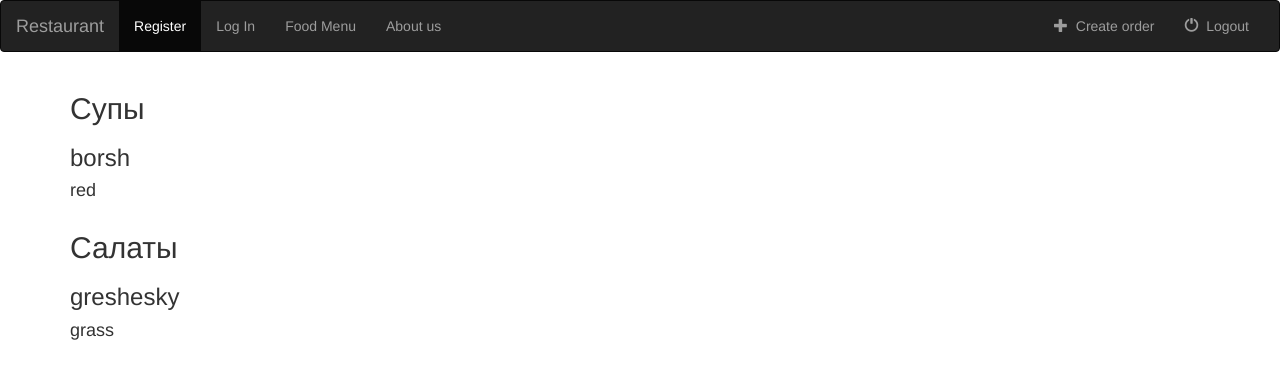
After one commit to KuzminKirill/restaurant, a Django app: page /menu/ in a window 1280 px wide. The commit adds this page. Shown: the top 379 px of the page. Run offline with Django 3.2, Linux system fonts and the light colour scheme; data comes from the database, SQL or seed files in the repository; some libraries are stand-ins or nearby versions.

```diff
--- a/polls/templates/polls/main.html
+++ b/polls/templates/polls/main.html
@@ -28,6 +28,8 @@
             <ul class="nav navbar-nav">
                 <li class="{% block register_active %}{% endblock %}"><a href="{% url 'polls:register' %}">Register</a></li>
                 <li class="{% block login_active %}{% endblock %}"><a href="{% url 'polls:login_user' %}">Log In</a></li>
+                <li class="{% block menu %}{% endblock %}"><a href="{% url 'polls:show_menu' %}">Food Menu</a></li>
+                <li class="{% block about %}{% endblock %}"><a href="{% url 'polls:about' %}">About us</a></li>
             </ul>
             <ul class="nav navbar-nav navbar-right">
                 <li>
--- /dev/null
+++ b/polls/templates/polls/menu.html
@@ -0,0 +1,22 @@
+{% extends 'polls/main.html' %}
+{% block title %}Register{% endblock %}
+{% block register_active %}active{% endblock %}
+
+{% block body %}
+    <div class="row">
+        <div class="container">
+            <h2> Супы </h2>
+                {% for soup in soup %}
+                    <h3>{{ soup.title }}</h3>
+                    <h4>{{ soup.description }}</h4>
+                {% endfor %}
+        </div>
+        <div class="container">
+            <h2> Салаты</h2>
+                {% for salad in salad %}
+                    <h3>{{ salad.title }}</h3>
+                    <h4>{{ salad.description }}</h4>
+                {% endfor %}
+        </div>
+    </div>
+{% endblock %}
--- a/polls/urls.py
+++ b/polls/urls.py
@@ -12,4 +12,6 @@ urlpatterns = [
     url(r'^create_order/$', views.create_order, name='create_order'),
     url(r'^(?P<order_id>[0-9]+)/$', views.detail, name='detail'),
     url(r'^(?P<order_id>[0-9]+)/delete_order/$', views.delete_order, name='delete_order'),
+    url(r'^menu/$', views.show_menu, name='show_menu'),
+    url(r'^about/$', views.about, name='about'),
 ]
--- a/polls/views.py
+++ b/polls/views.py
@@ -4,7 +4,7 @@ from django.contrib.auth.decorators import login_required
 from django.shortcuts import render, get_object_or_404
 from .forms import UserForm, OrderForm
 
-from .models import Order
+from .models import Order, Salad, Soup, MainFood, Decert, Drink
 
 
 
@@ -100,3 +100,32 @@ def detail(request, order_id):
         user = request.user
         order = get_object_or_404(Order, pk=order_id)
         return render(request, 'polls/detail.html', {'order': order, 'user': user})
+
+
+#def salad(request):
+#    if not request.user.is_authenticated():
+#        return render(request, 'polls/login.html')
+#    else:
+#
+#        return render('salad.html', {"salads": salad})
+#
+#
+#def soup(request):
+#    if not request.user.is_authenticated():
+#        return render(request, 'polls/login.html')
+#    else:
+#        soup_list = Soup.objects.all()
+#        return render('soup.html', {"soup": soup})
+#
+
+def show_menu(request):
+    salad = Salad.objects.all()
+    mainfood = MainFood.objects.all()
+    decert = Decert.objects.all()
+    drink = Drink.objects.all()
+    soup = Soup.objects.all()
+    return render(request, 'polls/menu.html', {'salad': salad, 'soup': soup, 'mainfood': mainfood, 'decert': decert, 'drink': drink})
+
+
+def about(request):
+    return render(request, 'polls/about.html')
```
Also changed, not shown: polls/templates/polls/about.html (added, +9 -0 lines).
